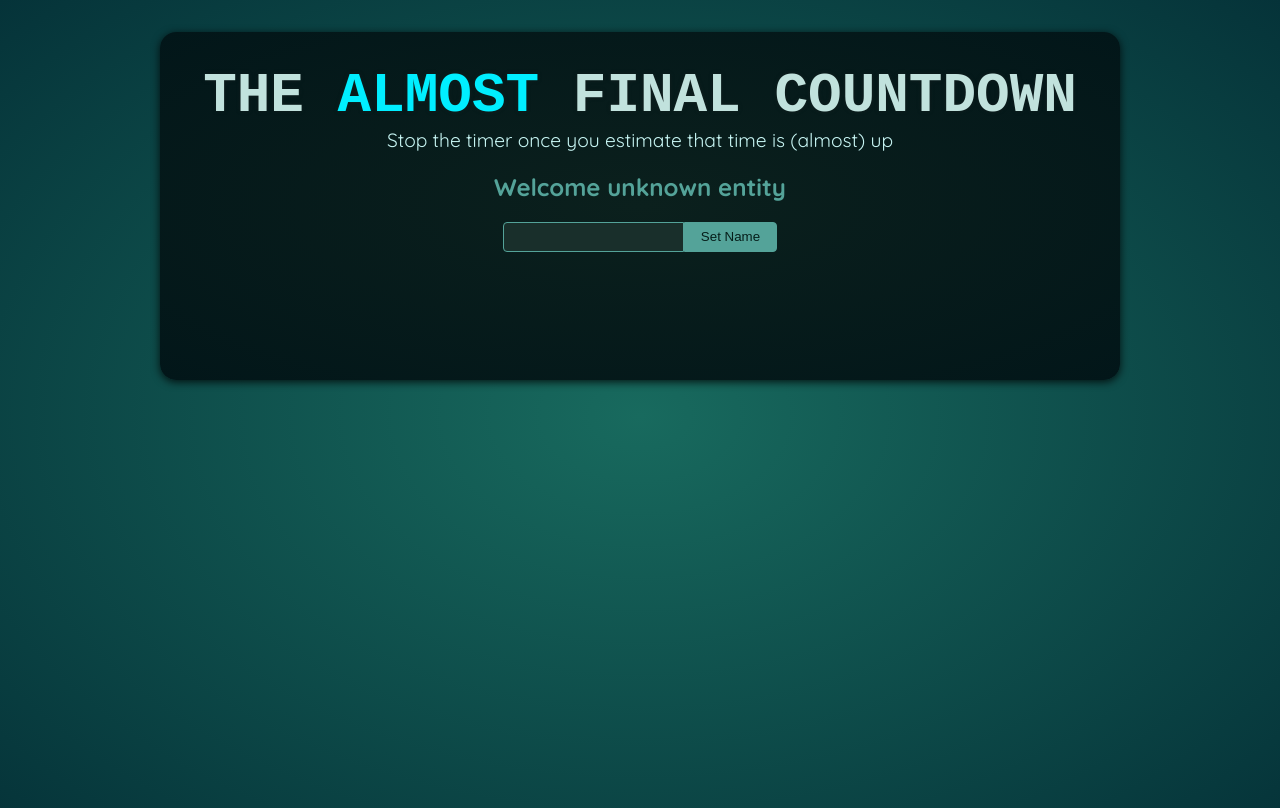
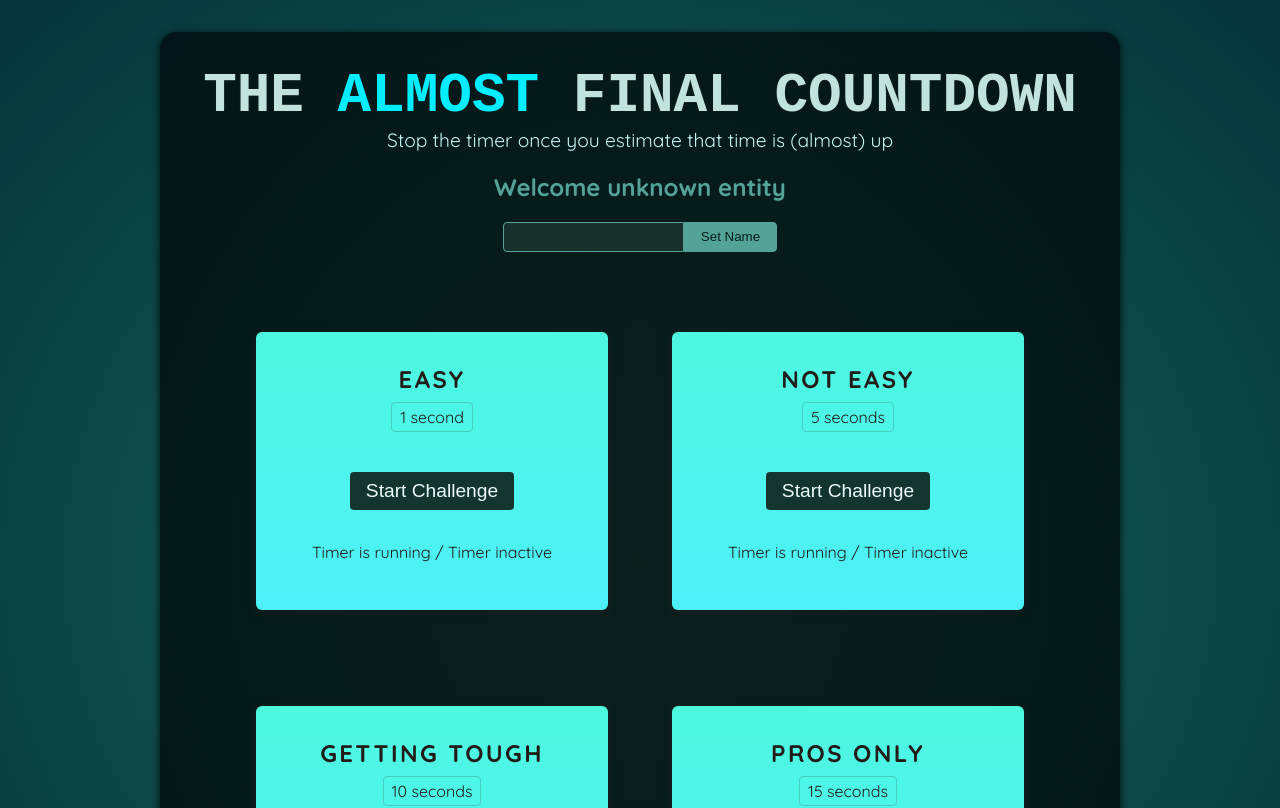
Before and after one commit to eric9208/react_project, a React (Vite) app in the folder TimerGame/: page / in a window 1280 px wide. Shown: the top 808 px of the page. Built offline with nearby package versions, Linux system fonts and the light colour scheme; a web font is replaced by a local one.

Commit message:
added TimerChallenge component

```diff
--- a/TimerGame/src/App.jsx
+++ b/TimerGame/src/App.jsx
@@ -1,10 +1,16 @@
-import Player from './components/Player.jsx';
+import Player from "./components/Player.jsx";
+import TimerChallenge from "./components/TimerChallenge.jsx";
 
 function App() {
   return (
     <>
       <Player />
-      <div id="challenges"></div>
+      <div id="challenges">
+        <TimerChallenge title="Easy" targetTime={1} />
+        <TimerChallenge title="Not Easy" targetTime={5} />
+        <TimerChallenge title="Getting tough" targetTime={10} />
+        <TimerChallenge title="Pros only" targetTime={15} />
+      </div>
     </>
   );
 }
--- a/TimerGame/src/components/Player.jsx
+++ b/TimerGame/src/components/Player.jsx
@@ -2,15 +2,16 @@
 
 export default function Player() {
   const playerName = useRef();
-  const [name, setName] = useState("");
+  const [inputtedName, setInputtedName] = useState("");
 
   const handleClick = () => {
-    setName(playerName.current.value);
+    setInputtedName(playerName.current.value);
+    playerName.current.value = "";
   };
 
   return (
     <section id="player">
-      <h2>Welcome {name ? name : "unknown entity"}</h2>
+      <h2>Welcome {inputtedName ? inputtedName : "unknown entity"}</h2>
       <p>
         <input ref={playerName} type="text" />
         <button onClick={handleClick}>Set Name</button>
--- /dev/null
+++ b/TimerGame/src/components/TimerChallenge.jsx
@@ -0,0 +1,14 @@
+export default function TimerChallenge({ title, targetTime }) {
+  return (
+    <section className="challenge">
+      <h2>{title}</h2>
+      <p className="challenge-time">
+        {targetTime} second{targetTime > 1 ? "s" : ""}
+      </p>
+      <p>
+        <button>Start Challenge</button>
+      </p>
+      <p className="">Timer is running / Timer inactive</p>
+    </section>
+  );
+}
```
